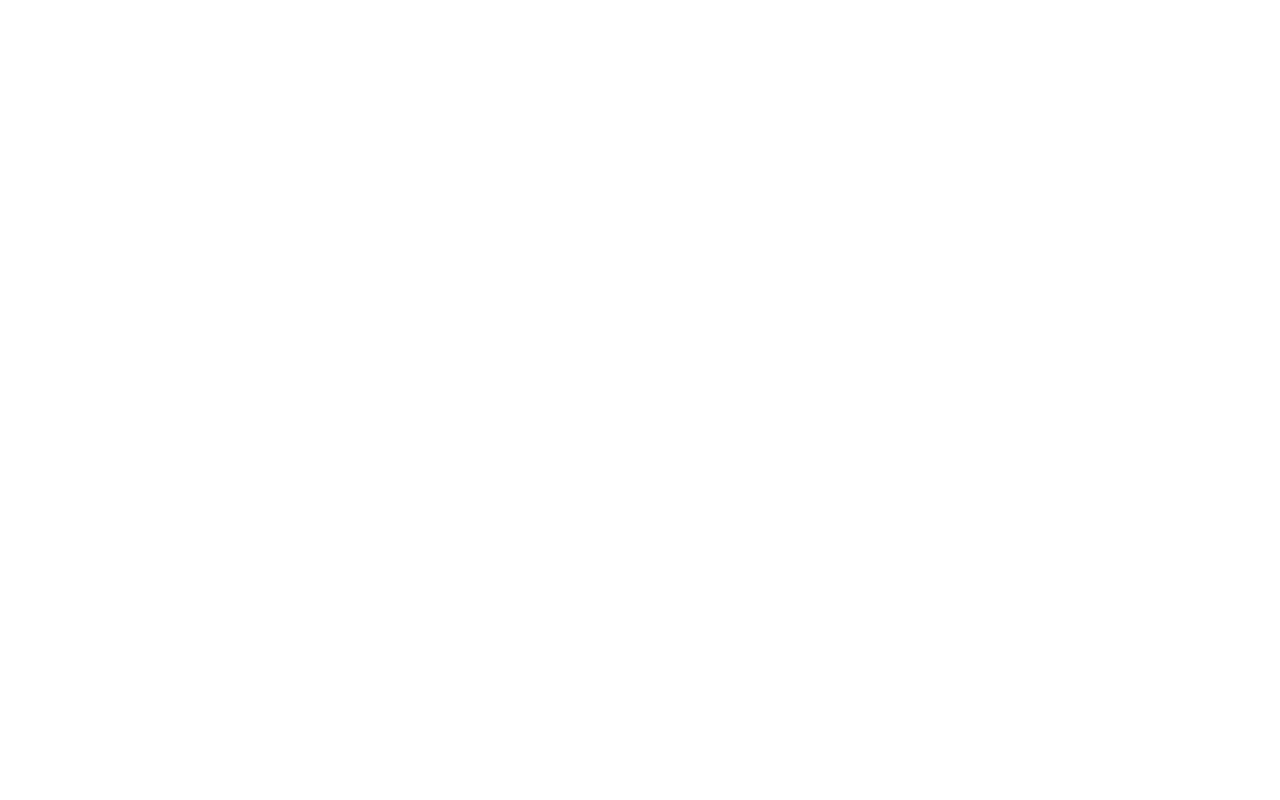
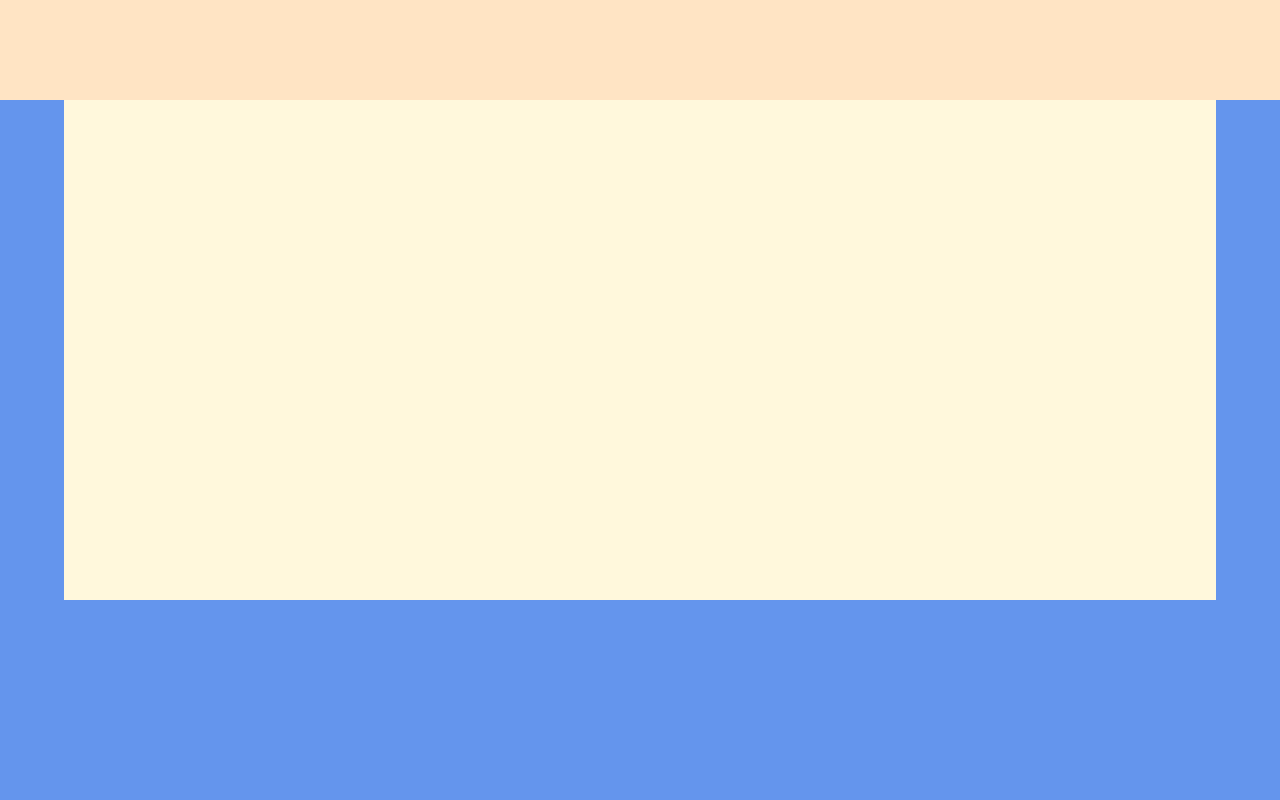
Before and after one commit to ChiaraPapagni/html-css-dropbox, a plain HTML site: page index.html in a window 1280 px wide. Shown: the top 800 px of the page. Drawn offline with Linux system fonts and the light colour scheme.

Commit message:
creato layout a blocchi header e prima sezione main

```diff
--- a/css/style.css
+++ b/css/style.css
@@ -8,3 +8,26 @@ body {
     font-family: 'Open Sans',
         sans-serif;
 }
+
+/* debug */
+.debug #site_header {
+    height: 100px;
+    background-color: bisque;
+}
+
+.debug #site_content {
+    height: 2000px;
+    background-color: cornflowerblue;
+}
+
+.debug #site_footer {
+    height: 400px;
+    background-color: black;
+}
+
+.debug .large_container {
+    width: 90%;
+    height: 500px;
+    background-color: cornsilk;
+    margin: auto;
+}
--- a/index.html
+++ b/index.html
@@ -12,10 +12,14 @@
             rel="stylesheet">
     </head>
     <body class="debug">
-        <header id="site_header"></header>
+        <header id="site_header">
+
+        </header>
         <!-- /#site_header -->
 
-        <main id="site_content"></main>
+        <main id="site_content">
+            <div class="large_container"></div>
+        </main>
         <!-- /#site_content -->
 
         <footer id="site_footer"></footer>
```
